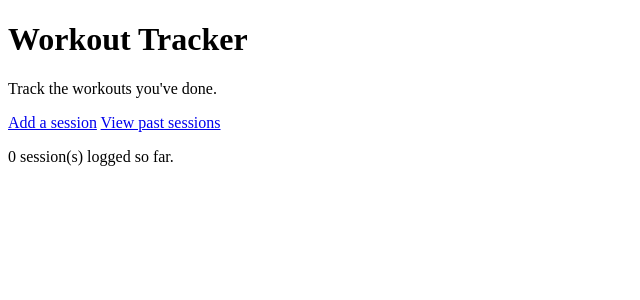
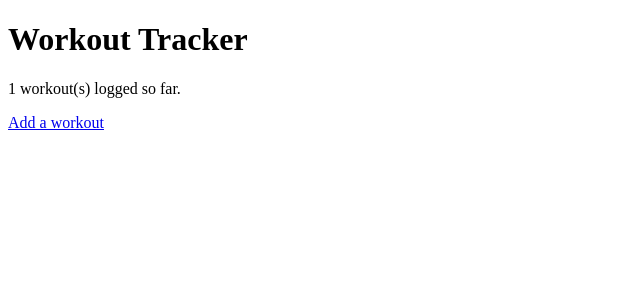
Before and after one commit to landonalexander16/workout-tracker-web, a Flask app: page / in a window 1280 px wide. Shown: the part 47-347 px from the top of the page, without its empty margins (0-640 px from the left). Run offline with Flask 3, Linux system fonts and the light colour scheme; a user stored in the database is signed in; tables that the repository leaves empty hold one stand-in row (values such as "Sample post").

Commit message:
Scope workouts to the logged-in user and require login on workout routes

```diff
--- a/app.py
+++ b/app.py
@@ -11,7 +11,7 @@ from flask import Flask, render_template, request, redirect, url_for, abort
 from datetime import datetime
 from db_models import db, User, Workout, WorkoutExercise, WorkoutSet
 import os
-from flask_login import LoginManager, login_user, logout_user
+from flask_login import LoginManager, login_user, logout_user, current_user, login_required
 from werkzeug.security import generate_password_hash, check_password_hash
 
 app = Flask(__name__)
@@ -28,21 +28,9 @@ login_manager.login_view = "login"
 def load_user(user_id):
     return db.session.get(User, int(user_id))
 
-def get_demo_user():
-    """Return the placeholder user, creating it on first use.
-
-    Replaced by the logged-in user once login is added.
-    """
-    user = User.query.filter_by(username="demo").first()
-    if user is None:
-        user = User(username="demo", password_hash="placeholder")
-        db.session.add(user)
-        db.session.commit()
-    return user
-
 def get_workouts():
     """Return the demo user's workouts, oldest first (the database sorts by date)."""
-    user = get_demo_user()
+    user = current_user
     return Workout.query.filter_by(user_id=user.id).order_by(Workout.date).all()
 
 def max_weight_by_exercise(workouts):
@@ -90,19 +78,19 @@ def parse_set_form(form):
 
 def get_my_set(set_id):
     s = db.get_or_404(WorkoutSet, set_id)
-    if s.exercise.workout.user_id != get_demo_user().id:
+    if s.exercise.workout.user_id != current_user.id:
         abort(404)
     return s
 
 def get_my_exercise(exercise_id):
     exercise = db.get_or_404(WorkoutExercise, exercise_id)
-    if exercise.workout.user_id != get_demo_user().id:
+    if exercise.workout.user_id != current_user.id:
         abort(404)
     return exercise
 
 def get_my_workout(workout_id):
     workout = db.get_or_404(Workout, workout_id)
-    if workout.user_id != get_demo_user().id:
+    if workout.user_id != current_user.id:
         abort(404)
     return workout
 
@@ -139,18 +127,23 @@ def login():
     return render_template("login.html", error=error)
 
 @app.route("/logout", methods=["POST"])
+@login_required
 def logout():
     logout_user()
     return redirect(url_for("login"))
 
 @app.route("/")
 def home():
-    my_workouts = get_workouts()
+    if current_user.is_authenticated:
+        count = len(get_workouts())
+    else:
+        count = 0
     # Pass only the count; the homepage doesn't need the workouts themselves
-    return render_template("home.html", sessions=len(my_workouts))
+    return render_template("home.html", sessions=count)
 
 
 @app.route("/add", methods=["GET", "POST"])
+@login_required
 def add():
     error = None
     if request.method == "POST":
@@ -168,13 +161,13 @@ def add():
         else:
             # Runs only when validation passed. Find or create this user's workout
             # for the date, then the exercise inside it, then add the set.
-            user = get_demo_user()
+            user = current_user
 
             # The database column is a real date, so convert the string from the form
             workout_date =  datetime.strptime(date, "%Y-%m-%d").date()
             workout = Workout.query.filter_by(user_id=user.id, date=workout_date).first()
             if workout is None:
-                workout = Workout(date=workout_date, athlete=user)
+                workout = Workout(date=workout_date, user_id=current_user.id)
                 db.session.add(workout)
 
             name = request.form["exercise"].strip()
@@ -196,24 +189,28 @@ def add():
 
 
 @app.route("/tracker")
+@login_required
 def show_workout():
     my_workout = get_workouts()
     # The template loops over this list: workouts > exercises > sets
     return render_template("sessions.html", workouts=my_workout)
 
 @app.route("/stats")
+@login_required
 def stats():
     workouts = get_workouts()
     result = max_weight_by_exercise(workouts)
     return render_template("stats.html", stat=result)
 
 @app.route("/progress/<name>")     # <name> in the URL becomes the function argument.
+@login_required
 def progress(name):
     workouts = get_workouts()
     points = weight_over_time(workouts, name)
     return render_template("progress.html", name=name, points=points)
 
 @app.route("/set/<int:set_id>/delete", methods=["POST"])
+@login_required
 def delete_set(set_id):
     workout_set = get_my_set(set_id)
     exercise = workout_set.exercise
@@ -233,6 +230,7 @@ def delete_set(set_id):
     return redirect(url_for("show_workout"))
 
 @app.route("/set/<int:set_id>/edit", methods=["GET", "POST"])
+@login_required
 def edit_set(set_id):
     s = get_my_set(set_id)
     error = None
@@ -249,6 +247,7 @@ def edit_set(set_id):
     return render_template("edit_set.html", s=s, error=error)
 
 @app.route("/exercise/<int:exercise_id>/delete", methods=["POST"])
+@login_required
 def delete_exercise(exercise_id):
     exercise = get_my_exercise(exercise_id)
     workout = exercise.workout
@@ -260,6 +259,7 @@ def delete_exercise(exercise_id):
     return redirect(url_for("show_workout"))
 
 @app.route("/workout/<int:workout_id>/delete", methods=["POST"])
+@login_required
 def delete_workout(workout_id):
     workout = get_my_workout(workout_id)
     db.session.delete(workout)
--- a/templates/home.html
+++ b/templates/home.html
@@ -1,14 +1,13 @@
 {% extends "base.html" %}
-
-{% block title %}Home{% endblock %}
 
 {% block content %}
   <h1>Workout Tracker</h1>
-  <p>Track the workouts you've done.</p>
-
-  <a href="{{ url_for('add') }}">Add a session</a>
-  <a href="{{ url_for('show_workout') }}">View past sessions</a>
-
-  {# "sessions" is the workout count passed in by home() in app.py #}
-  <p>{{ sessions }} session(s) logged so far.</p>
+  {% if current_user.is_authenticated %}
+    <p>{{ sessions }} workout(s) logged so far.</p>
+    <a href="{{ url_for('add') }}">Add a workout</a>
+{% else %}
+    <p>Track the workouts you've done and their details.</p>
+    <a href="{{ url_for('register') }}">Create an account</a>
+    <a href="{{ url_for('login') }}">Log in</a>
+{% endif %}
 {% endblock %}
```
